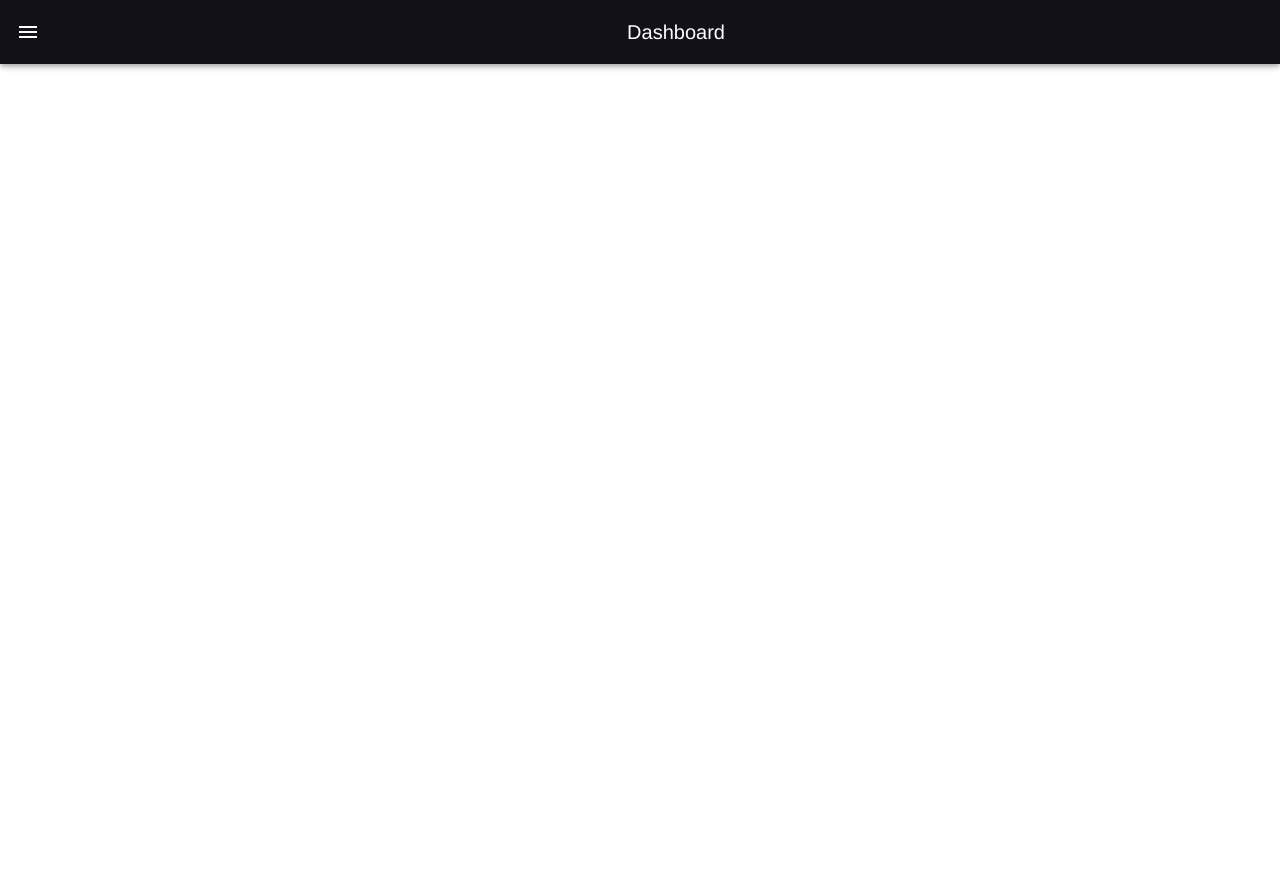
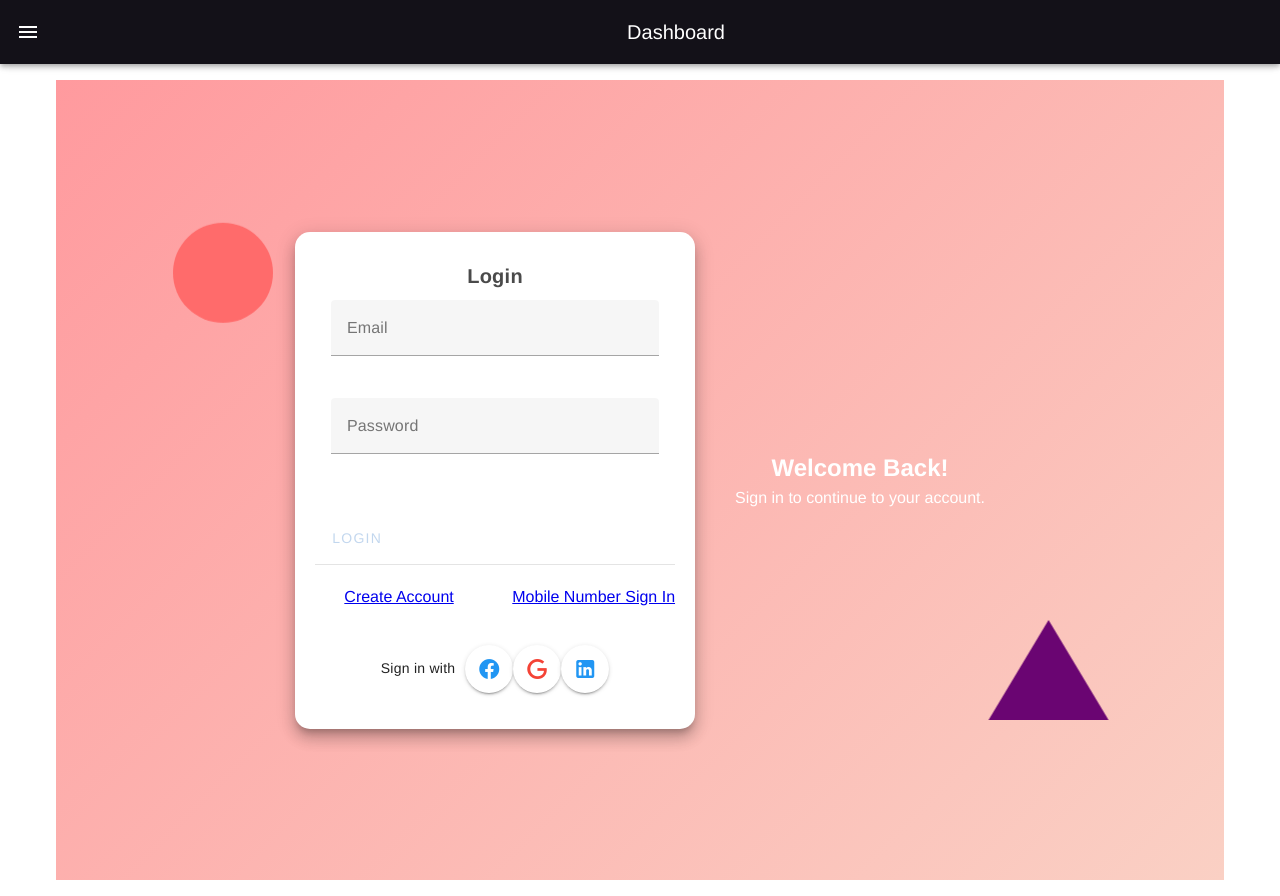
Before and after one commit to nada689/e-commerce, a Vue app: page /LoginPage in a window 1280 px wide. Before the commit the page ends 800 px from the top, so only its background shows below. Built offline with nearby package versions, Linux system fonts and the light colour scheme; what @ckeditor/ckeditor5-vue would draw is missing.

Commit message:
Add a description for the changes made

```diff
--- a/src/components/products/ProductHeader.vue
+++ b/src/components/products/ProductHeader.vue
@@ -37,7 +37,13 @@
             <v-icon>mdi-magnify</v-icon>
             <v-icon>mdi-heart-outline</v-icon>
             <v-icon>mdi-cart-outline</v-icon>
-            <v-btn id="login-btn" color="white" outlined>Login</v-btn>
+            <v-btn
+              id="login-btn"
+              color="white"
+              @click="$router.push('/LoginPage')"
+              outlined
+              >Login</v-btn
+            >
             <v-btn
               id="login-btn"
               color="white"
--- a/src/router/index.js
+++ b/src/router/index.js
@@ -1,7 +1,7 @@
 import { createRouter, createWebHistory } from "vue-router";
 import HomeView from "../views/HomeView.vue";
-import SignUp from "../views/SignUp.vue";
 import AddProducts from "../views/AddProducts.vue";
+import LoginPage from "../views/loginPage.vue";
 const routes = [
   {
     path: "/",
@@ -13,10 +13,10 @@ const routes = [
     name: "AddProducts",
     component: AddProducts,
   },
+  // After
   {
-    path: "/sign-up",
-    name: "SignUp",
-    component: SignUp,
+    path: "/LoginPage",
+    component: LoginPage,
   },
   {
     path: "/dashboard",
--- /dev/null
+++ b/src/views/loginPage.vue
@@ -0,0 +1,189 @@
+<template>
+  <div class="login-container">
+    <div class="content-container">
+      <v-card class="login-card" elevation="10">
+        <v-card-title class="headline">Login</v-card-title>
+        <v-card-text>
+          <v-form ref="form" v-model="valid">
+            <v-text-field
+              v-model="email"
+              label="Email"
+              :rules="emailRules"
+              required
+            ></v-text-field>
+            <v-text-field
+              v-model="password"
+              label="Password"
+              type="password"
+              :rules="passwordRules"
+              required
+            ></v-text-field>
+          </v-form>
+        </v-card-text>
+        <v-card-actions>
+          <v-btn color="primary" :disabled="!valid">Login</v-btn>
+        </v-card-actions>
+        <v-divider></v-divider>
+        <div class="login-links">
+          <v-row justify="space-between">
+            <v-col>
+              <a href="#">Create Account</a>
+            </v-col>
+            <v-col class="text-right">
+              <a href="#">Mobile Number Sign In</a>
+            </v-col>
+          </v-row>
+        </div>
+        <v-card-text class="social-login">
+          <div class="sign-in-with">Sign in with</div>
+          <v-btn icon>
+            <v-icon color="blue darken-3">mdi-facebook</v-icon>
+          </v-btn>
+          <v-btn icon>
+            <v-icon color="red">mdi-google</v-icon>
+          </v-btn>
+          <v-btn icon>
+            <v-icon color="blue darken-1">mdi-linkedin</v-icon>
+          </v-btn>
+        </v-card-text>
+      </v-card>
+      <div class="side-text">
+        <h2>Welcome Back!</h2>
+        <p>Sign in to continue to your account.</p>
+      </div>
+    </div>
+    <div class="animation-container">
+      <div class="circle"></div>
+      <div class="triangle"></div>
+    </div>
+  </div>
+</template>
+
+<script>
+export default {
+  data() {
+    return {
+      email: "",
+      password: "",
+      valid: false,
+      emailRules: [
+        (v) => !!v || "Email is required",
+        (v) => /.+@.+\..+/.test(v) || "Email must be valid",
+      ],
+      passwordRules: [
+        (v) => !!v || "Password is required",
+        (v) => v.length >= 6 || "Password must be at least 6 characters",
+      ],
+    };
+  },
+};
+</script>
+
+<style scoped>
+.login-container {
+  display: flex;
+  justify-content: center;
+  align-items: center;
+  height: 100vh;
+  background: linear-gradient(135deg, #ff9a9e, #fad0c4);
+  position: relative;
+}
+
+.content-container {
+  display: flex;
+  align-items: center;
+}
+
+.login-card {
+  width: 400px;
+  padding: 20px;
+  background-color: white;
+  border-radius: 15px;
+}
+
+.side-text {
+  margin-left: 40px;
+  color: white;
+}
+
+.headline {
+  text-align: center;
+  color: #4a4a4a;
+  font-weight: bold;
+}
+
+.v-text-field {
+  margin-bottom: 20px;
+}
+
+.login-links {
+  margin-top: 20px;
+}
+
+.social-login {
+  display: flex;
+  justify-content: center;
+  align-items: center;
+  margin-top: 20px;
+}
+
+.sign-in-with {
+  margin-right: 10px;
+}
+
+.v-btn {
+  color: white;
+}
+
+.animation-container {
+  position: absolute;
+  top: 0;
+  left: 0;
+  width: 100%;
+  height: 100%;
+  pointer-events: none;
+}
+
+.circle {
+  width: 100px;
+  height: 100px;
+  background-color: #ff6b6b;
+  border-radius: 50%;
+  position: absolute;
+  top: 20%;
+  left: 10%;
+  animation: moveCircle 4s infinite ease-in-out;
+}
+
+.triangle {
+  width: 0;
+  height: 0;
+  border-left: 60px solid transparent;
+  border-right: 60px solid transparent;
+  border-bottom: 100px solid #6a0572;
+  position: absolute;
+  bottom: 20%;
+  right: 10%;
+  animation: moveTriangle 5s infinite ease-in-out;
+}
+
+@keyframes moveCircle {
+  0%,
+  100% {
+    transform: translateY(0);
+  }
+  50% {
+    transform: translateY(-20px);
+  }
+}
+
+@keyframes moveTriangle {
+  0%,
+  100% {
+    transform: translateX(0);
+  }
+  50% {
+    transform: translateX(20px);
+  }
+}
+</style>
```
